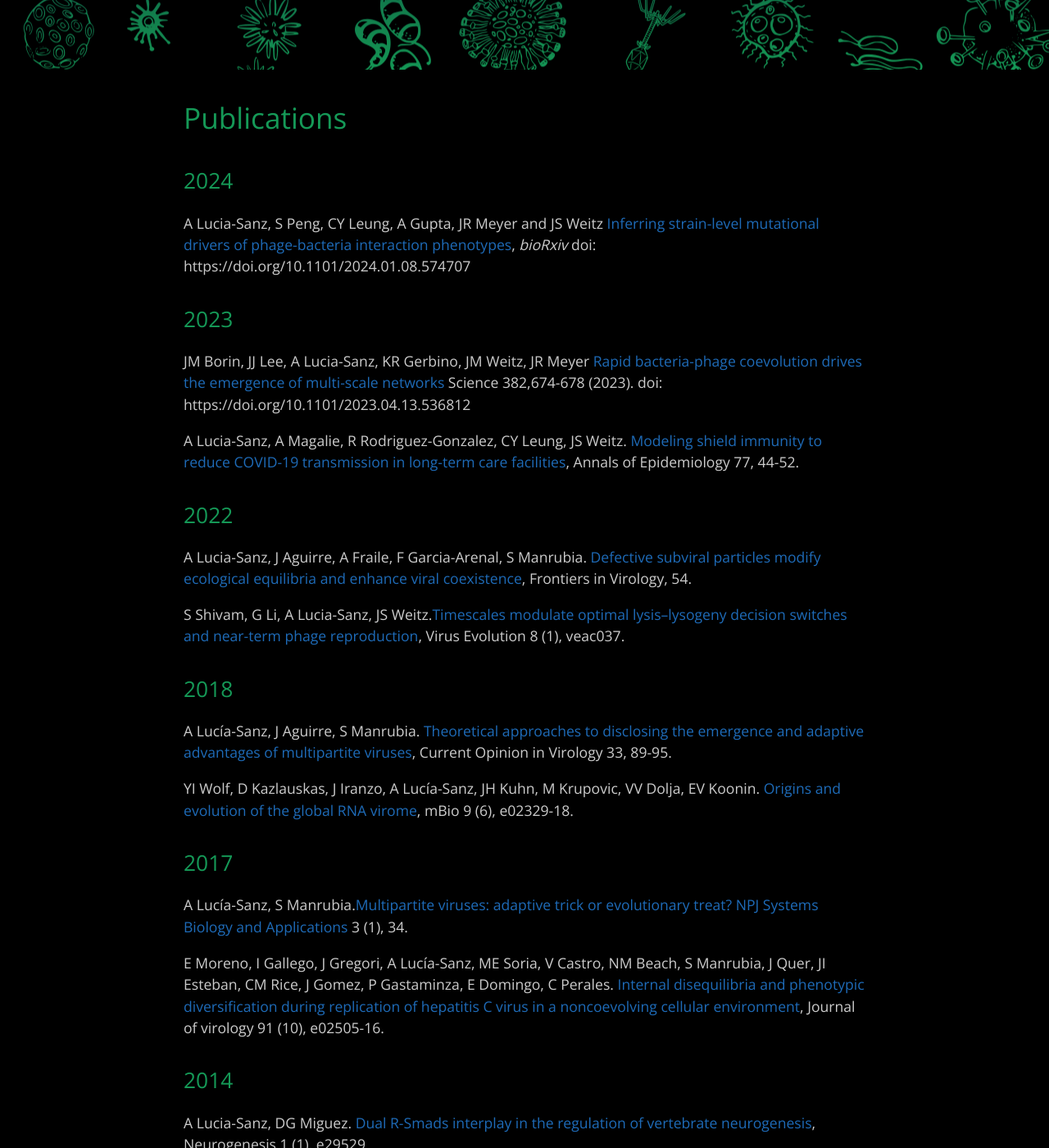
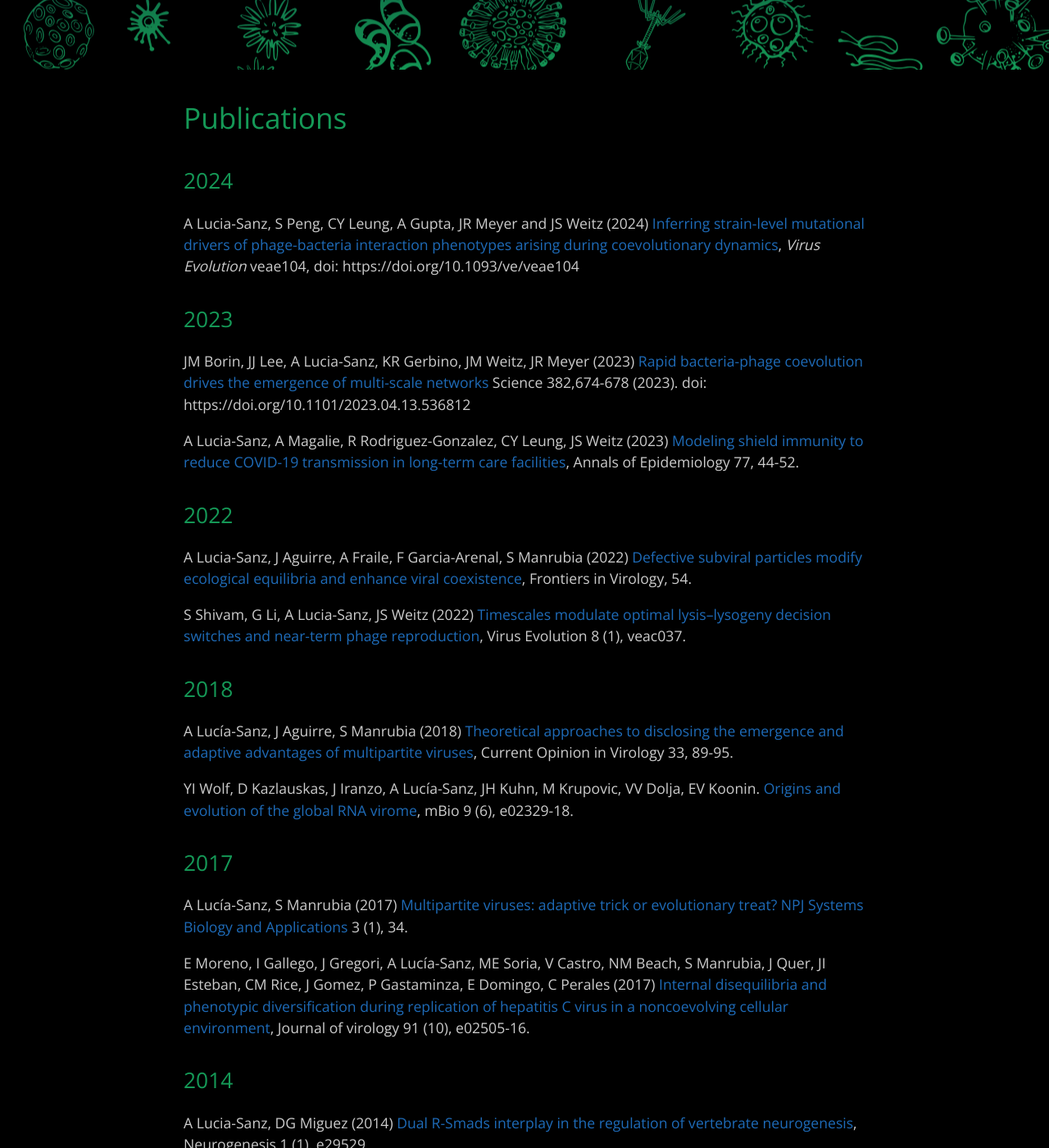
Before and after one commit to aluciasanz/aluciasanz.github.io, a Jekyll site: the page built from publications.md, in a window 1280 px wide and 1400 px high, scrolled down 298 px. Shown: the whole window at 82% size. Built offline with Jekyll 4.4.1, drawn with Linux system fonts in a browser that asks for light colours.

Commit message:
Update publications.md

```diff
--- a/publications.md
+++ b/publications.md
@@ -7,36 +7,37 @@ description: Personal website
 # Publications
 ## 2024
 
-A Lucia-Sanz, S Peng, CY Leung, A Gupta, JR Meyer and JS Weitz <a href="https://www.biorxiv.org/content/10.1101/2024.01.08.574707v1.full"> Inferring strain-level mutational drivers of phage-bacteria interaction phenotypes</a>, <i> bioRxiv </i> doi: https://doi.org/10.1101/2024.01.08.574707
+A Lucia-Sanz, S Peng, CY Leung, A Gupta, JR Meyer and JS Weitz (2024) <a href="https://academic.oup.com/ve/advance-article/doi/10.1093/ve/veae104/7912585">Inferring strain-level mutational drivers of phage-bacteria interaction phenotypes arising during coevolutionary dynamics</a>, <i> Virus Evolution </i> veae104, doi: https://doi.org/10.1093/ve/veae104
+
 
 ## 2023
 
-JM Borin, JJ Lee, A Lucia-Sanz, KR Gerbino, JM Weitz, JR Meyer <a href="https://www.science.org/doi/10.1126/science.adi5536">Rapid bacteria-phage coevolution drives the emergence of multi-scale networks</a> Science 382,674-678 (2023). doi: https://doi.org/10.1101/2023.04.13.536812
+JM Borin, JJ Lee, A Lucia-Sanz, KR Gerbino, JM Weitz, JR Meyer (2023) <a href="https://www.science.org/doi/10.1126/science.adi5536">Rapid bacteria-phage coevolution drives the emergence of multi-scale networks</a> Science 382,674-678 (2023). doi: https://doi.org/10.1101/2023.04.13.536812
 
-A Lucia-Sanz, A Magalie, R Rodriguez-Gonzalez, CY Leung, JS Weitz. <a href="https://www.sciencedirect.com/science/article/pii/S104727972200268X">Modeling shield immunity to reduce COVID-19 transmission in long-term care facilities</a>, Annals of Epidemiology 77, 44-52.
+A Lucia-Sanz, A Magalie, R Rodriguez-Gonzalez, CY Leung, JS Weitz (2023) <a href="https://www.sciencedirect.com/science/article/pii/S104727972200268X">Modeling shield immunity to reduce COVID-19 transmission in long-term care facilities</a>, Annals of Epidemiology 77, 44-52.
 
 ## 2022
 
-A Lucia-Sanz, J Aguirre, A Fraile, F Garcia-Arenal, S Manrubia. <a href="https://www.frontiersin.org/articles/10.3389/fviro.2022.929851/full?&utm_source=Email_to_authors_&utm_medium=Email&utm_content=T1_11.5e1_author&utm_campaign=Email_publication&field=&journalName=Frontiers_in_Virology&id=929851">Defective subviral particles modify ecological equilibria and enhance viral coexistence</a>,
+A Lucia-Sanz, J Aguirre, A Fraile, F Garcia-Arenal, S Manrubia (2022) <a href="https://www.frontiersin.org/articles/10.3389/fviro.2022.929851/full?&utm_source=Email_to_authors_&utm_medium=Email&utm_content=T1_11.5e1_author&utm_campaign=Email_publication&field=&journalName=Frontiers_in_Virology&id=929851">Defective subviral particles modify ecological equilibria and enhance viral coexistence</a>,
 Frontiers in Virology, 54.
 
-S Shivam, G Li, A Lucia-Sanz, JS Weitz.<a href="https://academic.oup.com/ve/article/8/1/veac037/6577223">Timescales modulate optimal lysis–lysogeny decision switches and near-term phage reproduction</a>,
+S Shivam, G Li, A Lucia-Sanz, JS Weitz (2022) <a href="https://academic.oup.com/ve/article/8/1/veac037/6577223">Timescales modulate optimal lysis–lysogeny decision switches and near-term phage reproduction</a>,
 Virus Evolution 8 (1), veac037.
 
 ## 2018
 
-A Lucía-Sanz, J Aguirre, S Manrubia. <a href="https://www.sciencedirect.com/science/article/pii/S1879625718300385">Theoretical approaches to disclosing the emergence and adaptive advantages of multipartite viruses</a>, Current Opinion in Virology 33, 89-95.
+A Lucía-Sanz, J Aguirre, S Manrubia (2018) <a href="https://www.sciencedirect.com/science/article/pii/S1879625718300385">Theoretical approaches to disclosing the emergence and adaptive advantages of multipartite viruses</a>, Current Opinion in Virology 33, 89-95.
 
 YI Wolf, D Kazlauskas, J Iranzo, A Lucía-Sanz, JH Kuhn, M Krupovic, VV Dolja, EV Koonin. <a href="https://journals.asm.org/doi/full/10.1128/mBio.02329-18">Origins and evolution of the global RNA virome</a>, mBio 9 (6), e02329-18.
 
 ## 2017
 
-A Lucía-Sanz, S Manrubia.<a href="https://www.nature.com/articles/s41540-017-0035-y">Multipartite viruses: adaptive trick or evolutionary treat? NPJ Systems Biology and Applications</a> 3 (1), 34.
+A Lucía-Sanz, S Manrubia (2017) <a href="https://www.nature.com/articles/s41540-017-0035-y">Multipartite viruses: adaptive trick or evolutionary treat? NPJ Systems Biology and Applications</a> 3 (1), 34.
 
-E Moreno, I Gallego, J Gregori, A Lucía-Sanz, ME Soria, V Castro, NM Beach, S Manrubia, J Quer, JI Esteban, CM Rice, J Gomez, P Gastaminza, E Domingo, C Perales. <a href="https://journals.asm.org/doi/full/10.1128/JVI.02505-16">Internal disequilibria and phenotypic diversification during replication of hepatitis C virus in a noncoevolving cellular environment</a>, Journal of virology 91 (10), e02505-16.
+E Moreno, I Gallego, J Gregori, A Lucía-Sanz, ME Soria, V Castro, NM Beach, S Manrubia, J Quer, JI Esteban, CM Rice, J Gomez, P Gastaminza, E Domingo, C Perales (2017) <a href="https://journals.asm.org/doi/full/10.1128/JVI.02505-16">Internal disequilibria and phenotypic diversification during replication of hepatitis C virus in a noncoevolving cellular environment</a>, Journal of virology 91 (10), e02505-16.
 
 ## 2014
 
-A Lucia-Sanz, DG Miguez. <a href="https://www.tandfonline.com/doi/full/10.4161/neur.29529">Dual R-Smads interplay in the regulation of vertebrate neurogenesis</a>, Neurogenesis 1 (1), e29529
+A Lucia-Sanz, DG Miguez (2014) <a href="https://www.tandfonline.com/doi/full/10.4161/neur.29529">Dual R-Smads interplay in the regulation of vertebrate neurogenesis</a>, Neurogenesis 1 (1), e29529
 
 [back](./)
```
